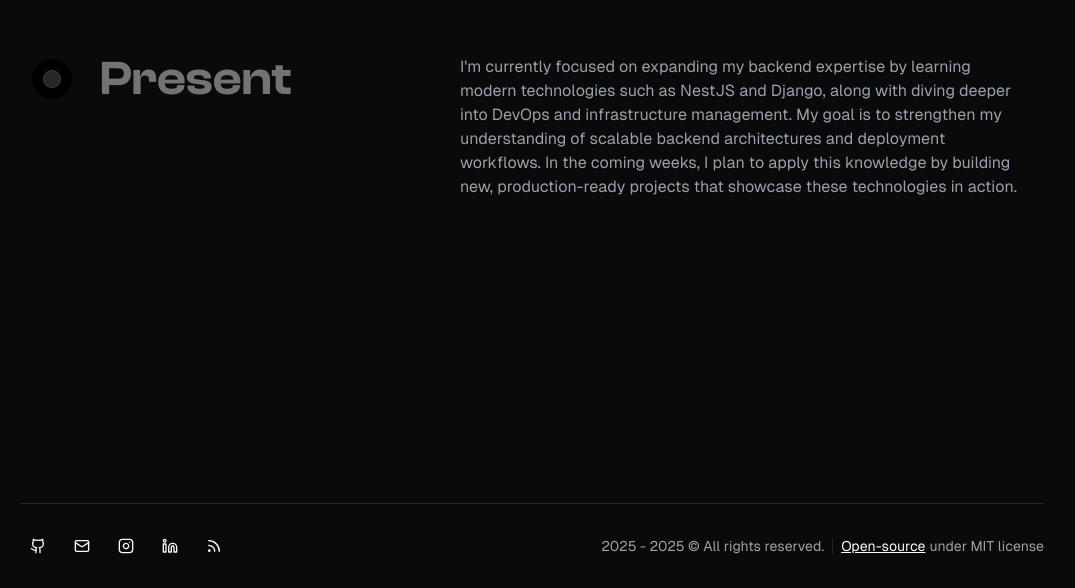
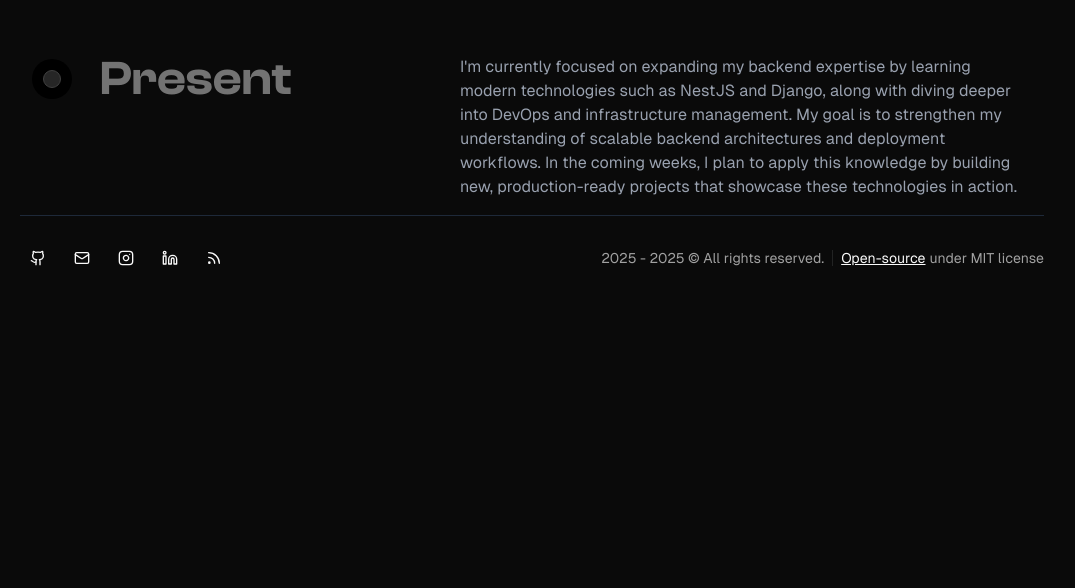
Before and after one commit to AmithBV0606/Portfolio, a Next.js app: page / in a window 1280 px wide. Shown: the part 10933-11521 px from the top of the page, without its empty margins (108-1183 px from the left). After the commit the page ends 11233 px from the top, so only its background shows below. Built offline with nearby package versions, Linux system fonts and the light colour scheme; a web font is replaced by a local one.

Commit message:
Made the footer section dynamic so that I can change the "top" attribute's value according to different pages.

```diff
--- a/src/app/page.tsx
+++ b/src/app/page.tsx
@@ -12,7 +12,7 @@ export default function Home() {
 
       <TimeLineSection />
 
-      <FooterSection />
+      <FooterSection top={96}/>
     </div>
   );
 }
--- a/src/components/FooterSection.tsx
+++ b/src/components/FooterSection.tsx
@@ -5,10 +5,10 @@ import { cn } from "@/lib/utils";
 import { buttonVariants } from "./ui/button";
 import { Separator } from "./ui/separator";
 
-export default function FooterSection() {
+export default function FooterSection({ top }: { top:number }) {
   return (
     // Adjust the top position accordingly in the future :
-    <div className="relative top-48 md:top-96 container mx-auto w-full max-w-5xl border-t border-gray-800">
+    <div className={`relative top-24 md:top-${top} container mx-auto w-full max-w-5xl border-t border-gray-800`}>
       <div className="flex flex-col md:flex-row items-center justify-between py-1 md:py-6">
         <div>
           <ul className="flex flex-wrap gap-2 justify-around w-full mb-4 md:justify-center md:mb-0 md:w-auto">
```
